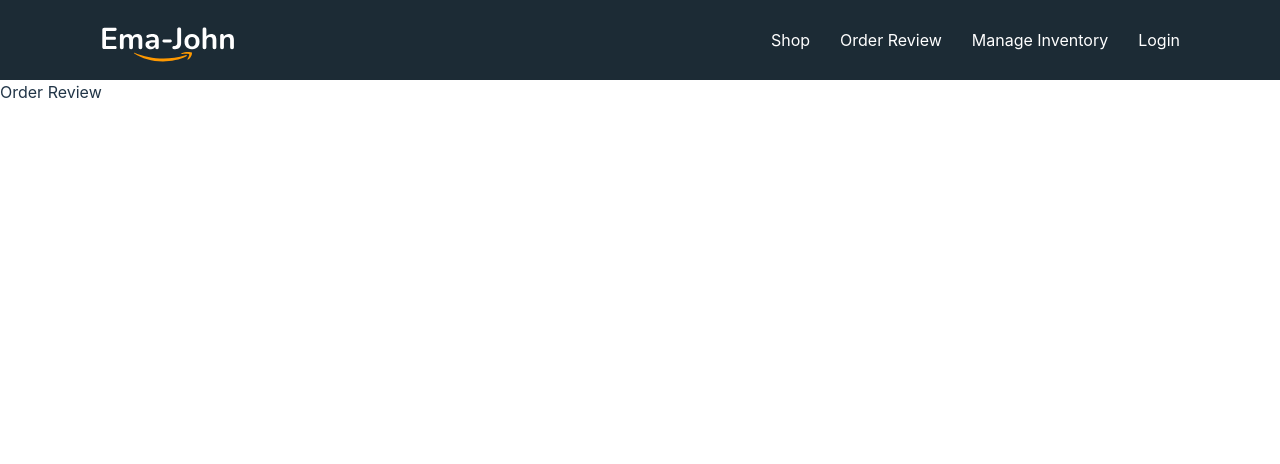
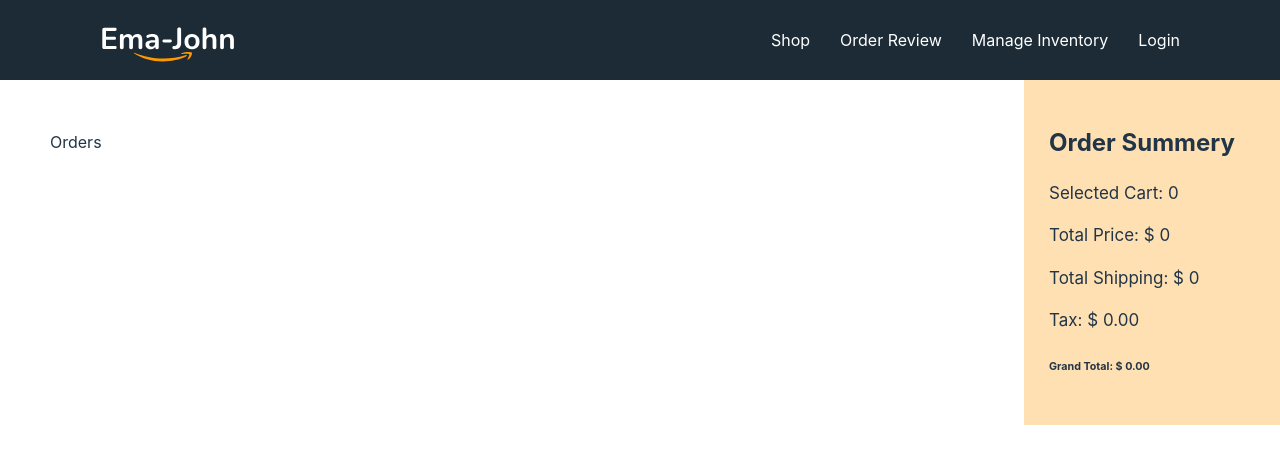
Before and after one commit to sfdfsffd/PH-7-Firebase-Ema-John, a React (Vite) app: page /order-review in a window 1280 px wide. Shown: the top 464 px of the page. Built offline with nearby package versions, Linux system fonts and the light colour scheme.

Commit message:
custom-loader-hook

```diff
--- a/src/components/OrderReview/OrderReview.jsx
+++ b/src/components/OrderReview/OrderReview.jsx
@@ -1,7 +1,18 @@
 import React from "react";
+import Cart from "../Cart/Cart";
+import { useLoaderData } from "react-router-dom";
 
 const OrderReview = () => {
-	return <div>Order Review</div>;
+	const products = useLoaderData();
+	console.log(products);
+	return (
+		<div className='shop-container'>
+			<div className='products-container'>Orders</div>
+			<div className='cart-container'>
+				<Cart cart={[]}></Cart>
+			</div>
+		</div>
+	);
 };
 
 export default OrderReview;
--- a/src/components/Orders/Orders.jsx
+++ /dev/null
@@ -1,7 +0,0 @@
-import React from "react";
-
-const Orders = () => {
-	return <div>Orders Page</div>;
-};
-
-export default Orders;
--- /dev/null
+++ b/src/loaders/CartProducts.js
@@ -0,0 +1,7 @@
+const cartProductsLoader = async () => {
+	const loadedProducts = await fetch("products.json");
+	const products = await loadedProducts.json();
+	return products;
+};
+
+export default cartProductsLoader;
--- a/src/main.jsx
+++ b/src/main.jsx
@@ -5,10 +5,10 @@ import "./index.css";
 import { createBrowserRouter, RouterProvider } from "react-router-dom";
 import Home from "./components/Home/Home";
 import Shop from "./components/Shop/Shop";
-import Orders from "./components/Orders/Orders";
 import OrderReview from "./components/OrderReview/OrderReview";
 import Inventory from "./components/Inventory/Inventory";
 import Login from "./components/Login/Login";
+import cartProductsLoader from "./loaders/CartProducts";
 
 const router = createBrowserRouter([
 	{
@@ -22,6 +22,8 @@ const router = createBrowserRouter([
 			{
 				path: "order-review",
 				element: <OrderReview />,
+				// loader: () => fetch("/products.json"),
+				loader:  cartProductsLoader,
 			},
 			{
 				path: "inventory",
```
